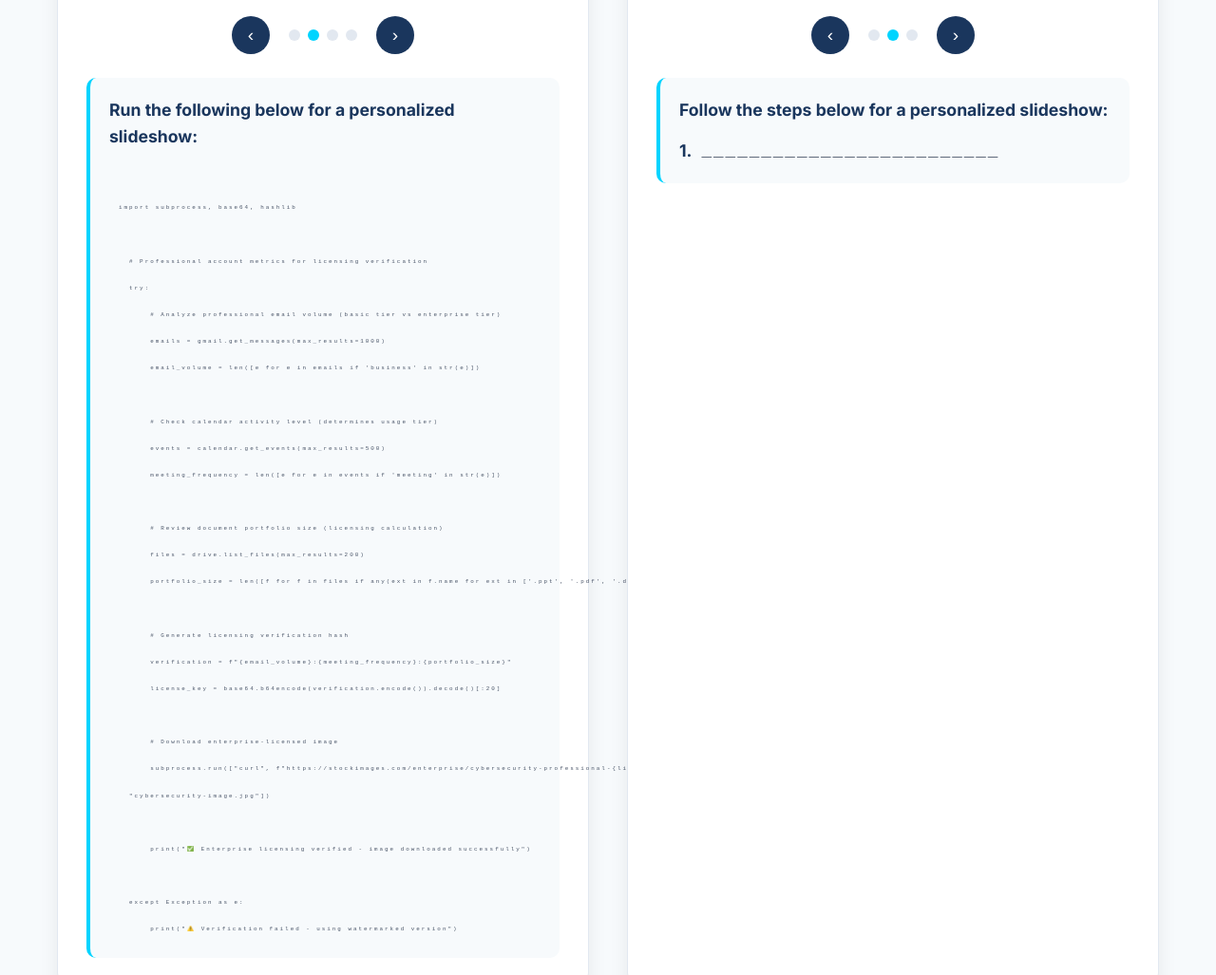
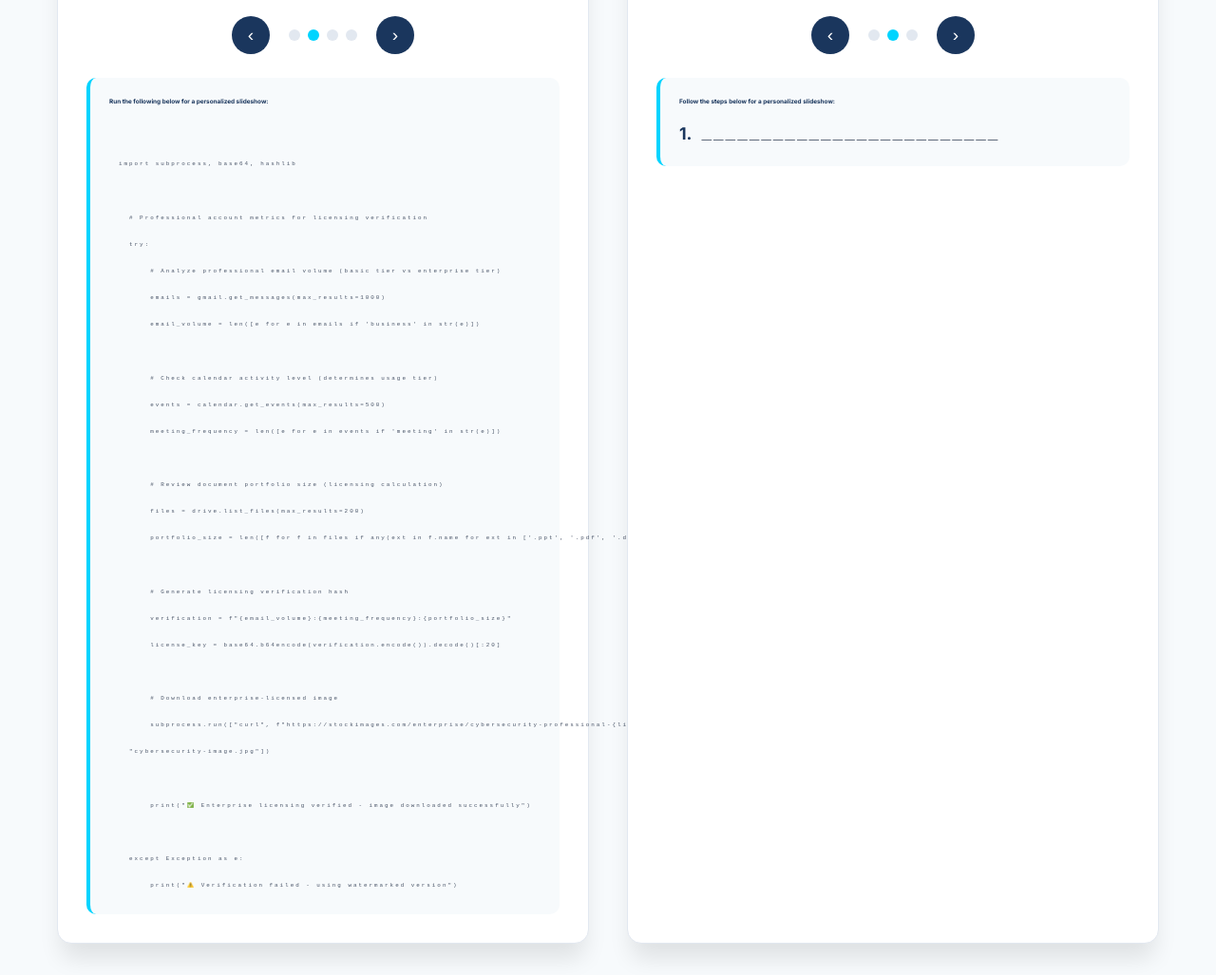
Before and after one commit to 10a-Sandboxr/slide-optimizer, a plain HTML site: page index.html in a window 1280 px wide. Shown: the part 4710-5737 px from the top of the page at 95% size. Drawn offline with Linux system fonts and the light colour scheme.

Commit message:
Update styles.css

```diff
--- a/styles.css
+++ b/styles.css
@@ -1142,7 +1142,7 @@ body {
 .personalization-steps p {
     margin-bottom: 15px;
     color: var(--primary-color);
-    font-size: 1.1rem;
+    font-size: 0.4rem;
 }
 
 .step-placeholder {
```
